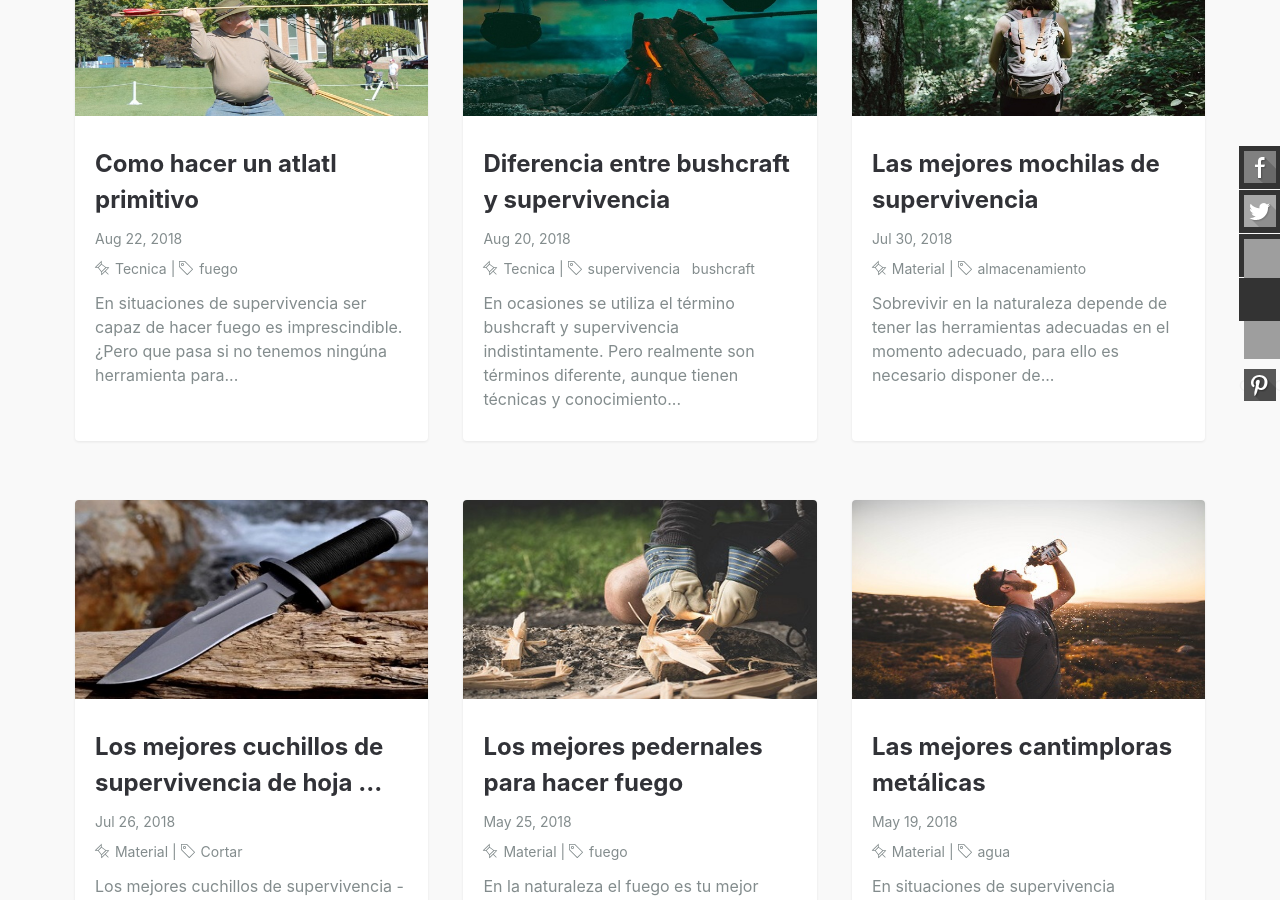
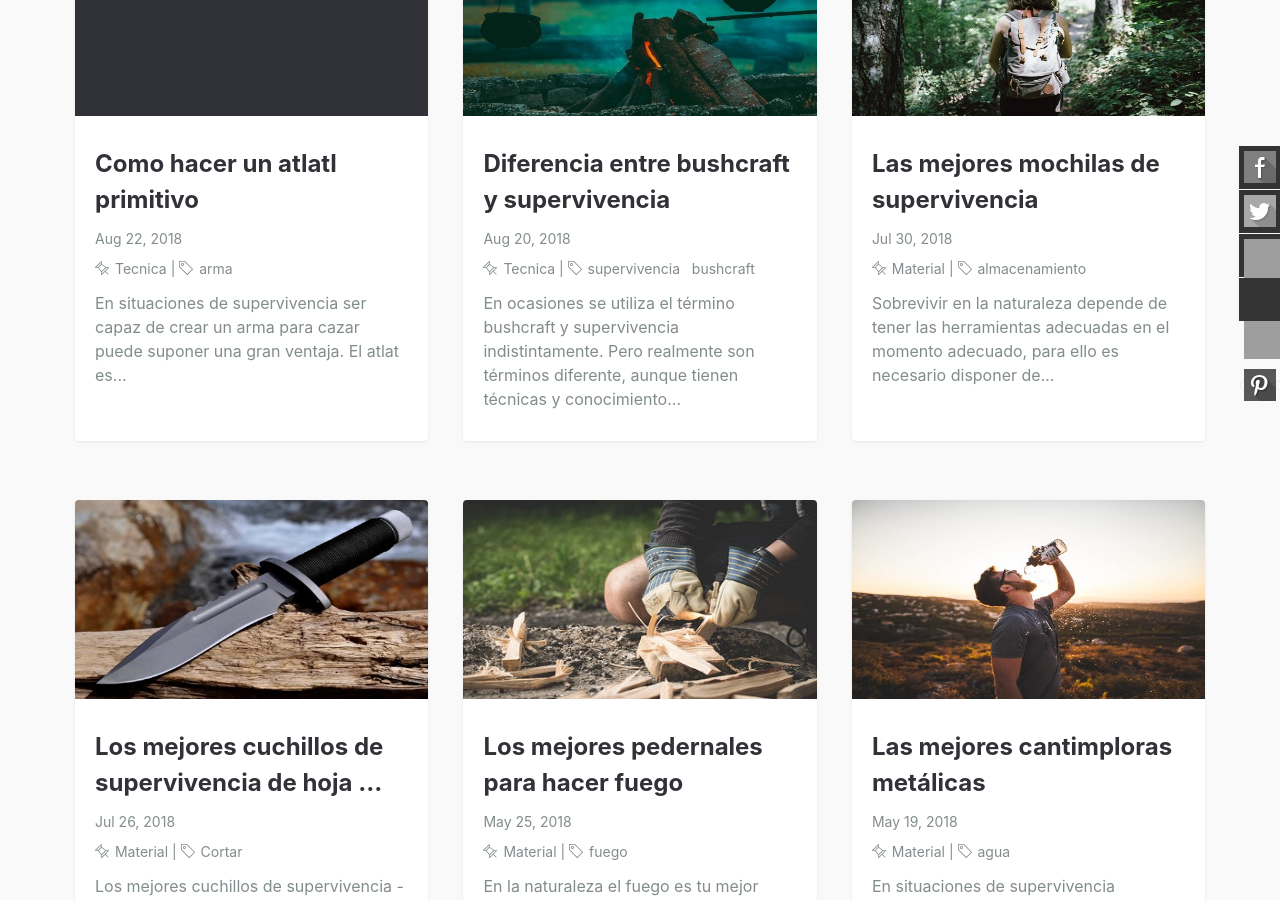
Before and after one commit to todosp/tdps, a Jekyll site: the page built from index.html, in a window 1280 px wide and 900 px high, scrolled down 739 px. Built offline with Jekyll 4.4.1, drawn with Linux system fonts in a browser that asks for light colours; the list of posts is cut into pages by our own code.

Commit message:
atlatl summary

```diff
--- a/_posts/2018-08-22-como-hacer-atlatl-primitivo.md
+++ b/_posts/2018-08-22-como-hacer-atlatl-primitivo.md
@@ -1,11 +1,10 @@
 ---
 layout: post
 title: Como hacer un atlatl primitivo
-summary: En situaciones de supervivencia ser capaz de hacer fuego es imprescindible. ¿Pero que pasa si no tenemos ningúna herramienta para hacerlo? Aquí te enseñamos las principales técnicas primitivas
-featured-img: atlatl6
-description: En situaciones de supervivencia ser capaz de hacer fuego es imprescindible. ¿Pero que pasa si no tenemos ningúna herramienta para hacerlo? Aquí te enseñamos las principales técnicas primitivas
+summary: En situaciones de supervivencia ser capaz de crear un arma para cazar puede suponer una gran ventaja. El atlat es un arma muy pontente que puede ser de gran ayuda para cazar grandes presas.
+description: En situaciones de supervivencia ser capaz de crear un arma para cazar puede suponer una gran ventaja. El atlat es un arma muy pontente que puede ser de gran ayuda para cazar grandes presas.
 categories: Tecnica
-tags: fuego
+tags: arma
 comments: true
 ---
 
```
